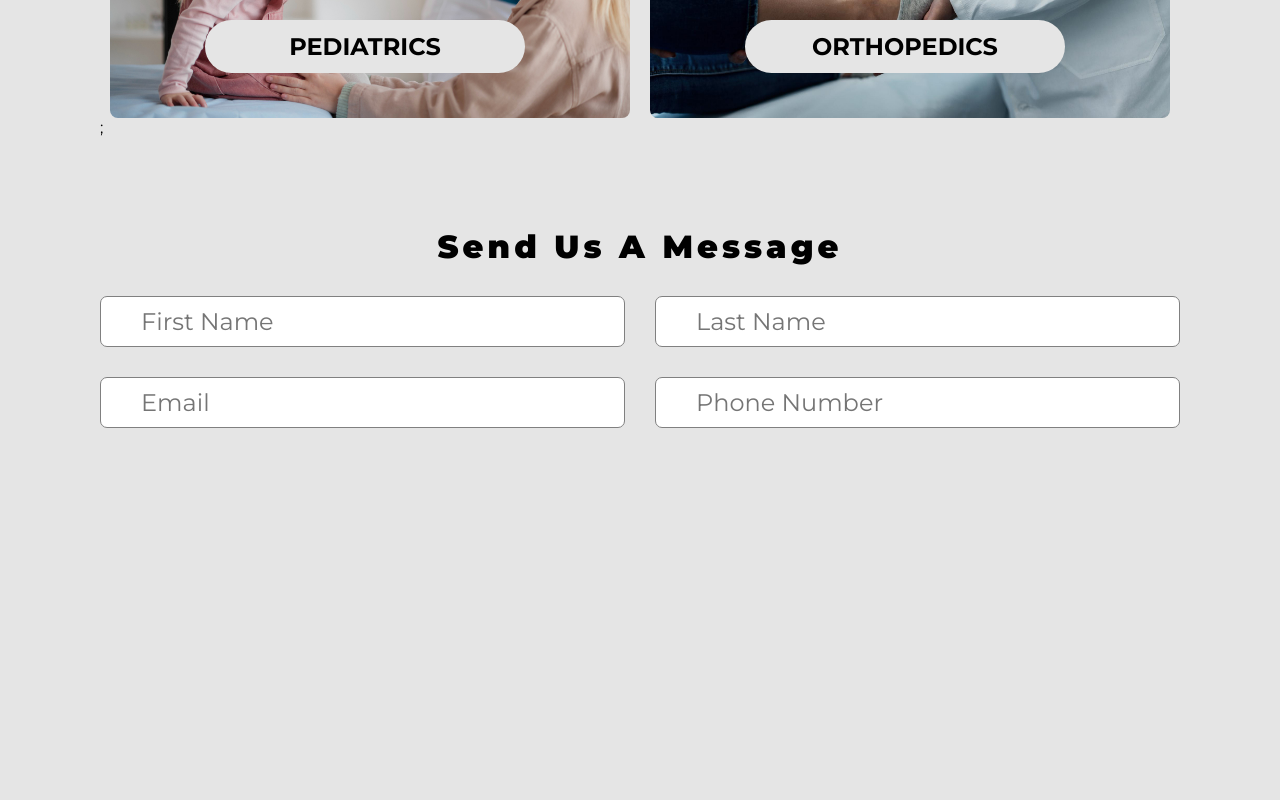
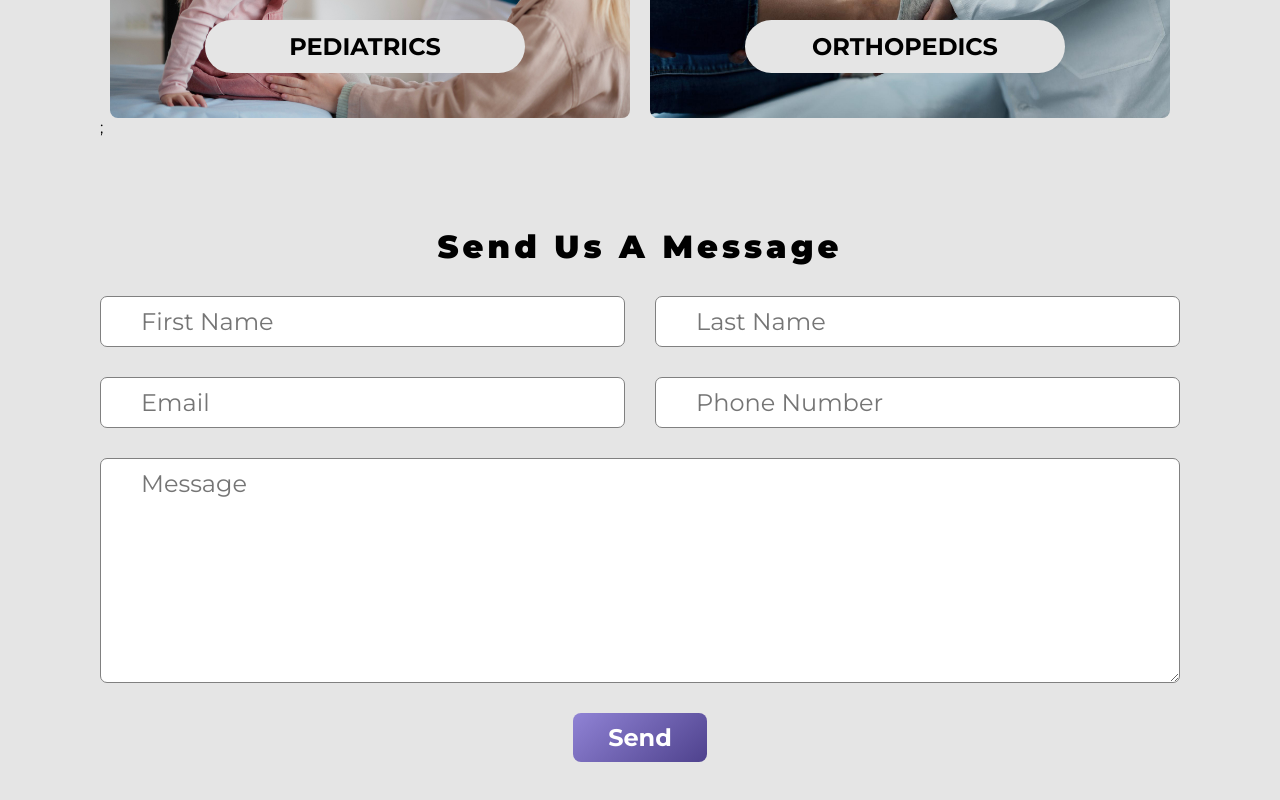
Before and after one commit to IbroTao/HealthCare, a React (Vite) app in the folder frontend/: page / in a window 1280 px wide. Shown: the part 1969-2769 px from the top of the page. Before the commit the page ends 2457 px from the top, so only its background shows below. Built offline with nearby package versions, Linux system fonts and the light colour scheme.

Commit message:
home page working with bckg images

```diff
--- a/frontend/src/components/MessageForm.jsx
+++ b/frontend/src/components/MessageForm.jsx
@@ -21,6 +21,10 @@ const MessageForm = () => {
           <input type="text" placeholder='Email' value={email} onChange={(e) => setEmail(e.target.value)}/>
           <input type="number" placeholder='Phone Number' value={phone} onChange={(e) => setPhone(e.target.value)}/>
         </div>
+        <textarea rows={7} placeholder='Message' value={message} onChange={(e) => setMessage(e.target.value)}></textarea>
+        <div style={{justifyContent: "center", alignItems: "center" }}>
+          <button type="submit">Send</button>
+        </div>
       </form>
     </div>
   )
```
